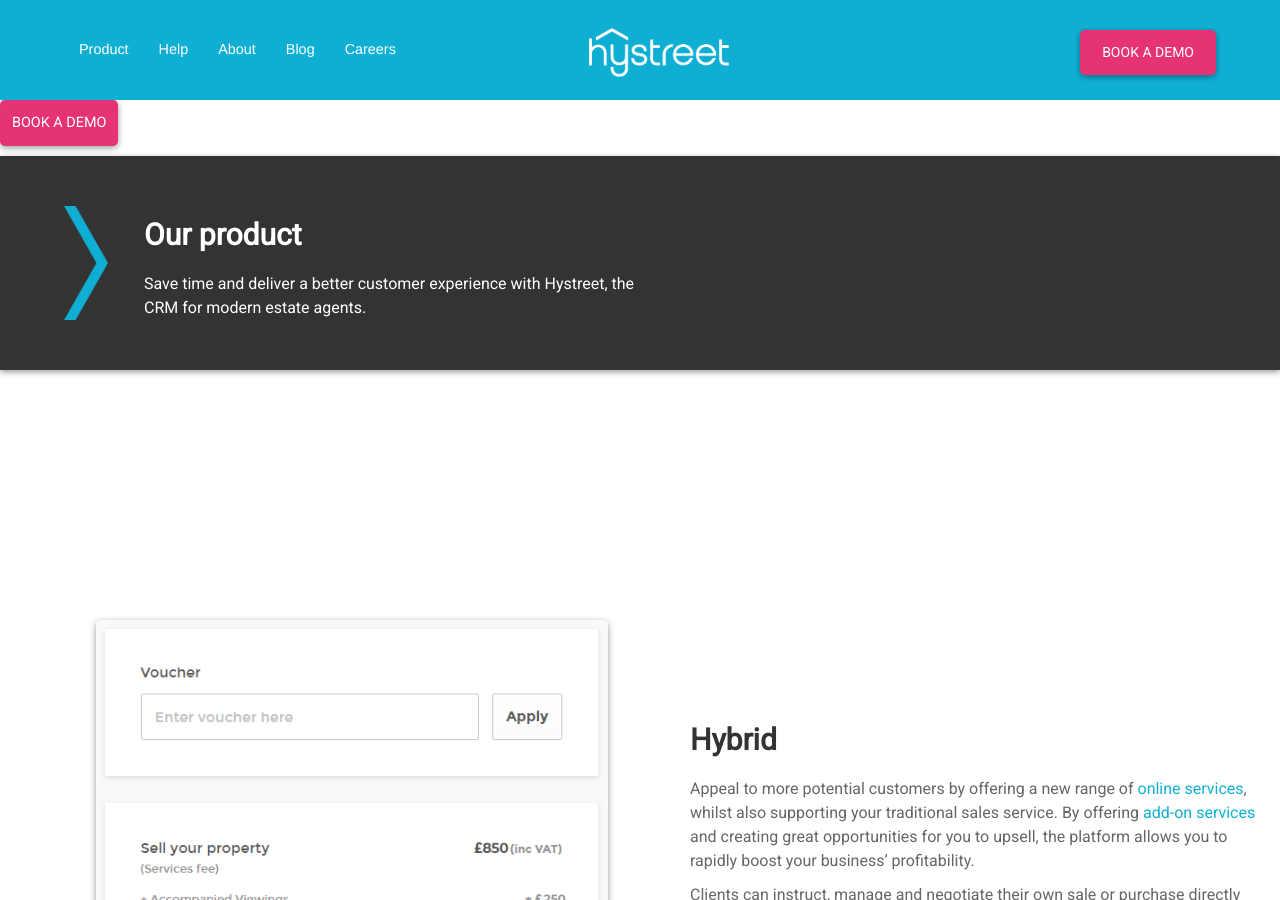
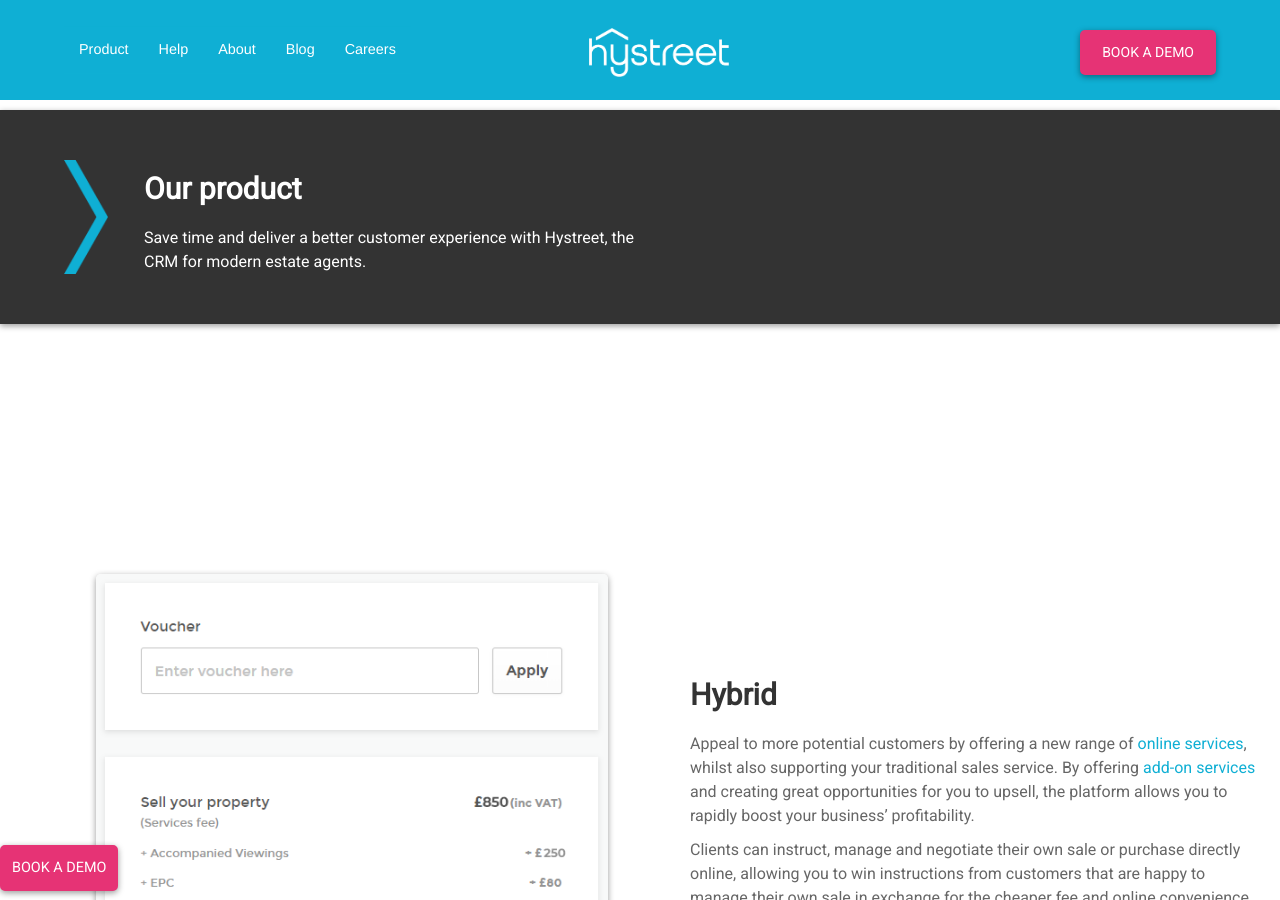
Before and after one commit to hidr/hystreet-marketing-live, a Jekyll site: the page built from product/index.html, in a window 1280 px wide and 900 px high. Built offline with Jekyll 4.4.1, drawn with Linux system fonts in a browser that asks for light colours.

Commit message:
inline style test for button

```diff
--- a/product/index.html
+++ b/product/index.html
@@ -11,7 +11,7 @@
   });
 </script>
 <p>
-        <a href="/book-demo/" class="button">Book a demo</a>
+        <a href="/book-demo/" class="button" style="    position:  fixed;   top: auto;    bottom: 1vh;">Book a demo</a>
       </p>
 <div class="full dark-grey">
   <div class="row">
```
